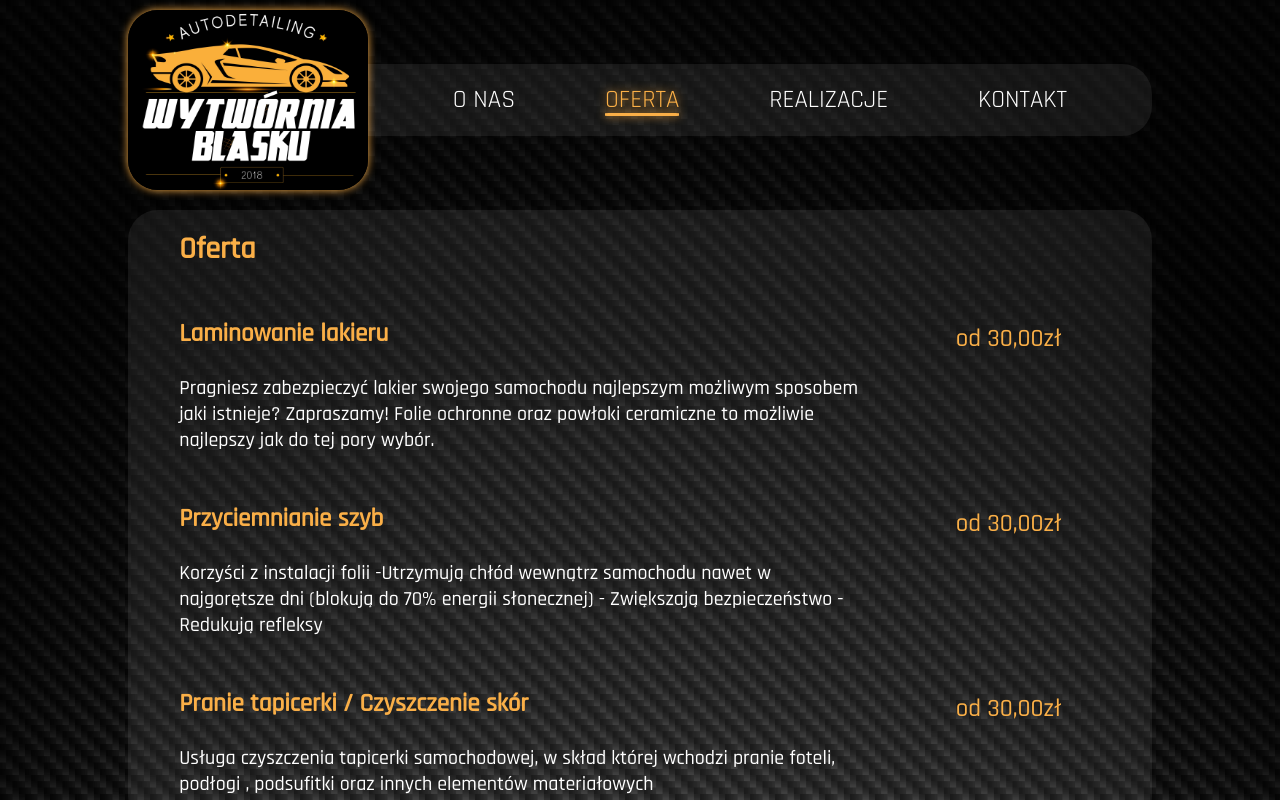
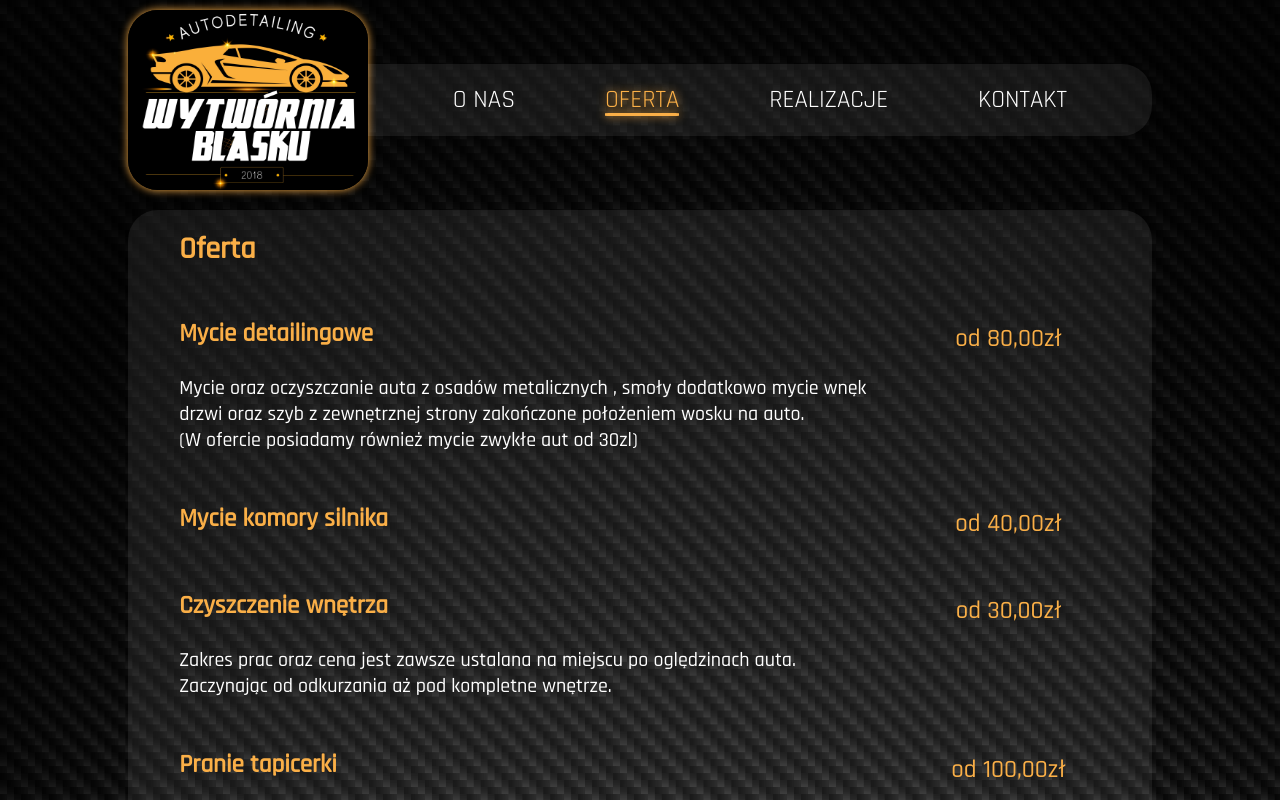
Before and after one commit to LucaGavri/WytworniaBlasku_Project, a React (Create React App) app: page / in a window 1280 px wide. Both pictures are taken after a click on the link "OFERTA". Shown: the top 800 px of the page. Built offline with nearby package versions, Linux system fonts and the light colour scheme.

Commit message:
ofert full

```diff
--- a/src/ofert/_ofert.js
+++ b/src/ofert/_ofert.js
@@ -11,15 +11,34 @@ class Ofert extends Component {
                         <h3>Oferta</h3>
                         <div className="ofertAll">
                             <div className="ofertTxt">
+                                <h3>Mycie detailingowe</h3>
+                                <p> Mycie oraz oczyszczanie auta z osadów metalicznych , smoły
+                                    dodatkowo mycie wnęk drzwi oraz szyb z zewnętrznej strony zakończone
+                                    położeniem wosku na auto. <br/>(W ofercie posiadamy również mycie zwykłe aut od
+                                    30zl)</p>
+                            </div>
+                            <div className="ofertPrice">
+                                <p>od 80,00zł</p>
+                            </div>
+                        </div>
+                        <div className="ofertAll">
+                            <div className="ofertTxt">
                                 <h3>
-                                        Laminowanie lakieru
+                                    Mycie komory silnika
                                 </h3>
-                                    <p> Pragniesz zabezpieczyć lakier swojego samochodu najlepszym możliwym sposobem
-                                        jaki
-                                        istnieje?
-                                        Zapraszamy! Folie ochronne oraz powłoki ceramiczne to możliwie najlepszy jak do
-                                        tej pory
-                                        wybór.</p>
+                                <p></p>
+                            </div>
+                            <div className="ofertPrice">
+                                <p>od 40,00zł</p>
+                            </div>
+                        </div>
+                        <div className="ofertAll">
+                            <div className="ofertTxt">
+                                <h3>
+                                    Czyszczenie wnętrza
+                                </h3>
+                                <p>Zakres prac oraz cena jest zawsze ustalana na miejscu po oględzinach auta.
+                                    Zaczynając od odkurzania aż pod kompletne wnętrze. </p>
                             </div>
                             <div className="ofertPrice">
                                 <p>od 30,00zł</p>
@@ -28,31 +47,143 @@ class Ofert extends Component {
                         <div className="ofertAll">
                             <div className="ofertTxt">
                                 <h3>
-                                        Przyciemnianie szyb
-
+                                    Pranie tapicerki
                                 </h3>
-                                    <p> Korzyści z instalacji folii
-                                        -Utrzymują chłód wewnątrz samochodu nawet w najgorętsze dni (blokują do 70%
-                                        energii
-                                        słonecznej)
-                                        - Zwiększają bezpieczeństwo
-                                        - Redukują refleksy</p>
+                                <p>Cena obejmuje fotele oraz kanapę w aucie.</p>
                             </div>
                             <div className="ofertPrice">
-                                    <p>od 30,00zł</p>
+                                <p>od 100,00zł</p>
                             </div>
                         </div>
                         <div className="ofertAll">
                             <div className="ofertTxt">
                                 <h3>
-                                        Pranie tapicerki / Czyszczenie skór
+                                    Czyszczenie oraz konserwacja skórzanej tapicerki
                                 </h3>
-                                    <p> Usługa czyszczenia tapicerki samochodowej, w skład której wchodzi pranie foteli,
-                                        podłogi
-                                        , podsufitki oraz innych elementów materiałowych</p>
+                                <p></p>
                             </div>
                             <div className="ofertPrice">
-                                    <p>od 30,00zł</p>
+                                <p>od 200,00zł</p>
+                            </div>
+                        </div>
+                        <div className="ofertAll">
+                            <div className="ofertTxt">
+                                <h3>
+                                    Zabezpieczenie tapicerki skórzanej oraz materiałowej powłokami hydrofobowymi
+                                </h3>
+                                <p></p>
+                            </div>
+                            <div className="ofertPrice">
+                                <p>od 200,00zł</p>
+                            </div>
+                        </div>
+                        <div className="ofertAll">
+                            <div className="ofertTxt">
+                                <h3>
+                                    Czyszczenie oraz konserwacja dachu cabrio
+                                </h3>
+                                <p></p>
+                            </div>
+                            <div className="ofertPrice">
+                                <p>od 200,00zł</p>
+                            </div>
+                        </div>
+                        <div className="ofertAll">
+                            <div className="ofertTxt">
+                                <h3>
+                                    Zabezpieczenie felg
+                                </h3>
+                                <p>Usługa zawiera etap oczyszczenia i przygotowania felg do nałożenia powłoki
+                                    ceramicznej bądź wosku.</p>
+                            </div>
+                            <div className="ofertPrice">
+                                <p>od 100,00zł</p>
+                            </div>
+                        </div>
+                        <div className="ofertAll">
+                            <div className="ofertTxt">
+                                <h3>
+                                    Renowacja lamp
+                                </h3>
+                                <p>Usługa renowacji kloszy lamp przednich oraz tylnych wraz z zabezpieczeniem woskiem,
+                                    powłoką ceramiczną lub folią ochronną.</p>
+                            </div>
+                            <div className="ofertPrice">
+                                <p>od 100,00zł</p>
+                            </div>
+                        </div>
+                        <div className="ofertAll">
+                            <div className="ofertTxt">
+                                <h3>
+                                    Ochrona szyb
+                                </h3>
+                                <p>Ochrona szyb powłokami ceramicznymi, hydrofobizacja szyb, tzw. niewidzialna
+                                    wycieraczka.</p>
+                            </div>
+                            <div className="ofertPrice">
+                                <p>od 100,00zł</p>
+                            </div>
+                        </div>
+                        <div className="ofertAll">
+                            <div className="ofertTxt">
+                                <h3>
+                                    Renowacja lakieru
+                                </h3>
+                                <p>Wykonujemy korekty jednoetapowe w celu odświeżenia lakieru oraz wieloetapowe w celu
+                                    wydobycia pełni blasku lakieru.</p>
+                            </div>
+                            <div className="ofertPrice">
+                                <p>od 400,00zł</p>
+                            </div>
+                        </div>
+                        <div className="ofertAll">
+                            <div className="ofertTxt">
+                                <h3>
+                                    Ochrona lakieru powłokami ceramicznymi
+                                </h3>
+                                <p>Powłoki ochronne tworzą dodatkową warstwę ochronną na lakierze uodparniając go na
+                                    działanie szkodliwych warunków atmosferycznych. Dodatkowo uwydatniają blask lakieru
+                                    oraz ułatwiają utrzymanie auta w czystości.</p>
+                            </div>
+                            <div className="ofertPrice">
+                                <p>od 300,00zł</p>
+                            </div>
+                        </div>
+                        <div className="ofertAll">
+                            <div className="ofertTxt">
+                                <h3>
+                                    Ozonowanie wnętrza auta
+                                </h3>
+                                <p>Ozonowanie, czyli usunięcie nieprzyjemnych zapachów oraz zabicie bakterii i grzybów
+                                    rozwijających się w kanałach nawiewu. <br/>
+                                    Usługa wykonywana również w pomieszczeniach.</p>
+                            </div>
+                            <div className="ofertPrice">
+                                <p>od 50,00zł</p>
+                            </div>
+                        </div>
+                        <div className="ofertAll">
+                            <div className="ofertTxt">
+                                <h3>
+                                    Przyciemnianie szyb
+                                </h3>
+                                <p>Korzyści z instalacji folii:<br/>
+                                    - Utrzymują chłód wewnątrz samochodu nawet w najgorętsze dni (blokują do 70% energii
+                                    słonecznej)<br/>
+                                    - Zwiększają bezpieczeństwo<br/>
+                                    - Redukują refleksy</p>
+                            </div>
+                            <div className="ofertPrice">
+                                <p>od 250,00zł</p>
+                            </div>
+                        </div>
+                        <div className="ofertAll">
+                            <div className="ofertTxt">
+                                <h3>
+                                    Chcesz wiedzieć ile będzie kosztować usługa w twoim aucie?
+                                </h3>
+                                <p>Zadzwoń do nas a przybliżymy Ci orientacyjne koszty.<br/>Zapraszamy również do
+                                    konsultacji na miejscu - <a className="ofertToContact" href="#">Kontakt</a>.</p>
                             </div>
                         </div>
                     </div>
--- a/src/ofert/_ofert.scss
+++ b/src/ofert/_ofert.scss
@@ -40,7 +40,7 @@
         padding: 10px 0 10px 0;
         margin: 0 auto;
         width: 100%;
-        height: 8%;
+        height: 6.3%;
 
         .ofertTxt {
           margin: 0;
@@ -58,6 +58,16 @@
             color: #fff;
             font-weight: 500;
             font-size: 20px;
+          }
+
+          a {
+            text-decoration: none;
+            color: #faaf47;
+            transition: .5s all;
+
+            &:hover {
+              text-shadow: 0 0 3px #faaf47;
+            }
           }
         }
 
```
Also changed, not shown: src/App.js (+22 -0 lines), 12 other files (tests, documents, lock files or other folders). Lines whose indentation alone changed are shown as unchanged.
